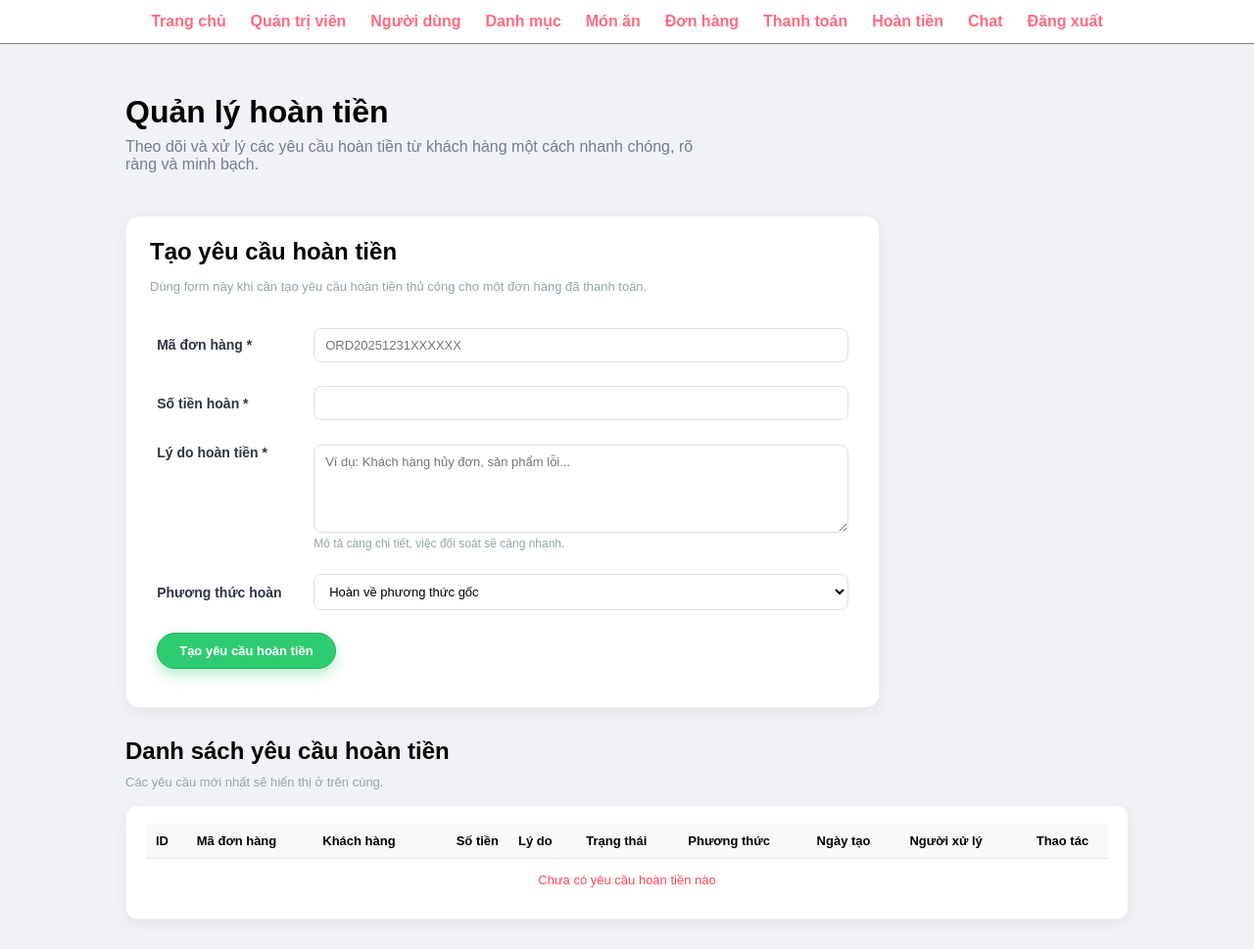
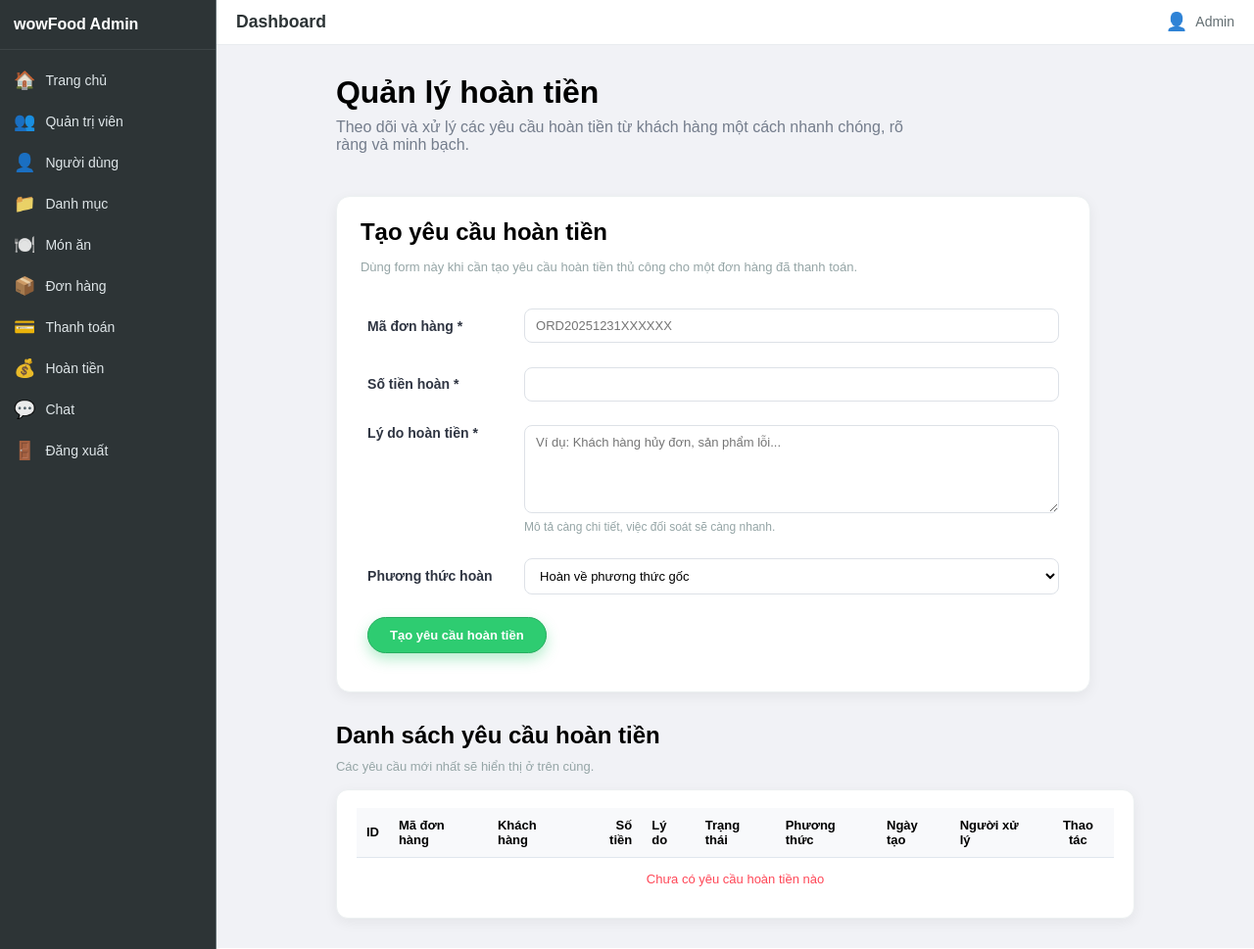
Before and after one commit to cchien59941/wow-food, a PHP site: page /wow-food/admin/refund.php in a window 1280 px wide. Shown: the top 969 px of the page at 98% size. Run offline with PHP 8.4, Linux system fonts and the light colour scheme; a user stored in the database is signed in; data comes from the database, SQL or seed files in the repository; data that the repository does not hold is empty; some libraries are stand-ins or nearby versions.

Commit message:
cập nhật giao diện dashboadr và làm quản lý đơn hàng -admin

```diff
--- a/admin/partials/footer.php
+++ b/admin/partials/footer.php
@@ -1,21 +1,11 @@
-<div class="footer">
-    <section class="social">
-        <div class="container text-center">
-            <ul>
-                <li>
-                    <a href="#"><img src="https://img.icons8.com/fluent/50/000000/facebook-new.png" /></a>
-                </li>
-                <li>
-                    <a href="#"><img src="https://img.icons8.com/fluent/48/000000/instagram-new.png" /></a>
-                </li>
-                <li>
-                    <a href="#"><img src="https://img.icons8.com/fluent/48/000000/twitter.png" /></a>
-                </li>
-            </ul>
-        </div>
-    </section>
-    <div class="wrapper">
-        <p class="text-center">All rights reserved. Designed By <a href="">5 anh em</a></p>
+<div class="footer admin-footer">
+    <div class="footer-inner">
+        <ul class="footer-social">
+            <li><a href="#"><img src="https://img.icons8.com/fluent/50/000000/facebook-new.png" alt="Facebook" /></a></li>
+            <li><a href="#"><img src="https://img.icons8.com/fluent/48/000000/instagram-new.png" alt="Instagram" /></a></li>
+            <li><a href="#"><img src="https://img.icons8.com/fluent/48/000000/twitter.png" alt="Twitter" /></a></li>
+        </ul>
+        <p class="footer-copy">All rights reserved. Designed By <a href="">5 anh em</a></p>
     </div>
 </div>
 
@@ -76,6 +66,7 @@
             }
             ?>
 </script>
+</div><!-- .admin-right -->
+</div><!-- .admin-layout -->
 </body>
-
 </html>
--- a/admin/partials/menu.php
+++ b/admin/partials/menu.php
@@ -1,55 +1,45 @@
 <?php
-require_once('../config/constants.php');
-require_once('login-check.php');
+if (!defined('SITEURL')) {
+    require_once __DIR__ . '/../../config/constants.php';
+}
+require_once __DIR__ . '/login-check.php';
 ?>
-
-<html>
-
+<!DOCTYPE html>
+<html lang="vi">
 <head>
-    <title>food oder</title>
-
-    <link rel="stylesheet" href="../css/admin.css">
+    <meta charset="UTF-8">
+    <meta name="viewport" content="width=device-width, initial-scale=1.0">
+    <title>Admin - wowFood</title>
+    <link rel="stylesheet" href="<?php echo SITEURL; ?>css/admin.css">
 </head>
-
-<body>
-
-    <div class="menu text-center">
-        <div class="wrapper">
+<body class="admin-body">
+<div class="admin-layout">
+    <aside class="admin-sidebar">
+        <div class="sidebar-brand">wowFood Admin</div>
+        <nav class="sidebar-nav">
             <ul>
-                <li><a href="index.php">Trang chủ</a></li>
-                <li><a href="manage-admin.php">Quản trị viên</a></li>
-                <li><a href="#">Người dùng</a></li>
-                <li><a href="manage-category.php">Danh mục</a></li>
-                <li><a href="#">Món ăn</a></li>
-                <li><a href="#">Đơn hàng</a></li>
-                <li><a href="manage-payment.php">Thanh toán</a></li>
-                <li><a href="refund.php">Hoàn tiền</a></li>
-                <li><a href="#" id="chatLinkAdmin" style="position: relative;">
-                        Chat
-                        <span id="chatBadgeAdmin" class="chat-badge" style="display: none;">0</span>
-                    </a>
-                </li>
-                <li><a href="#" onclick="confirmLogout('logout.php'); return false;">Đăng xuất</a></li>
+                <li><a href="index.php"><span class="menu-icon">🏠</span> Trang chủ</a></li>
+                <li><a href="manage-admin.php"><span class="menu-icon">👥</span> Quản trị viên</a></li>
+                <li><a href="#"><span class="menu-icon">👤</span> Người dùng</a></li>
+                <li><a href="manage-category.php"><span class="menu-icon">📁</span> Danh mục</a></li>
+                <li><a href="#"><span class="menu-icon">🍽️</span> Món ăn</a></li>
+                <li><a href="manage-order.php"><span class="menu-icon">📦</span> Đơn hàng</a></li>
+                <li><a href="manage-payment.php"><span class="menu-icon">💳</span> Thanh toán</a></li>
+                <li><a href="refund.php"><span class="menu-icon">💰</span> Hoàn tiền</a></li>
+                <li><a href="#" id="chatLinkAdmin" class="sidebar-link-chat"><span class="menu-icon">💬</span> Chat <span id="chatBadgeAdmin" class="chat-badge" style="display: none;">0</span></a></li>
+                <li><a href="#" onclick="confirmLogout('logout.php'); return false;"><span class="menu-icon">🚪</span> Đăng xuất</a></li>
             </ul>
-
-
-            <script>
-            function confirmLogout(logoutUrl) {
-                Swal.fire({
-                    title: 'Bạn có chắc chắn muốn đăng xuất?',
-                    text: 'Bạn sẽ phải đăng nhập lại để tiếp tục sử dụng',
-                    icon: 'question',
-                    showCancelButton: true,
-                    confirmButtonColor: '#3085d6',
-                    cancelButtonColor: '#d33',
-                    confirmButtonText: 'Đăng xuất',
-                    cancelButtonText: 'Hủy'
-                }).then((result) => {
-                    if (result.isConfirmed) {
-                        window.location.href = logoutUrl;
-                    }
-                });
-            }
-            </script>
-        </div>
-    </div>
+        </nav>
+    </aside>
+    <div class="admin-right">
+        <header class="admin-topbar">
+            <div class="topbar-left"><span class="topbar-title">Dashboard</span></div>
+            <div class="topbar-right"><span class="topbar-user"><span class="topbar-user-icon">👤</span> Admin</span></div>
+        </header>
+        <script>
+        function confirmLogout(logoutUrl) {
+            if (typeof Swal !== 'undefined') {
+                Swal.fire({ title: 'Bạn có chắc chắn muốn đăng xuất?', text: 'Bạn sẽ phải đăng nhập lại để tiếp tục sử dụng', icon: 'question', showCancelButton: true, confirmButtonColor: '#3085d6', cancelButtonColor: '#d33', confirmButtonText: 'Đăng xuất', cancelButtonText: 'Hủy' }).then(function(r) { if (r.isConfirmed) window.location.href = logoutUrl; });
+            } else { window.location.href = logoutUrl; }
+        }
+        </script>
--- a/css/admin.css
+++ b/css/admin.css
@@ -3,6 +3,102 @@
     padding: 0;
     font-family: Arial, Helvetica, sans-serif;
 }
+
+/* Admin layout: menu dọc sát lề trái + icon */
+body.admin-body{
+    min-height: 100vh;
+    overflow-x: hidden;
+}
+.admin-layout{
+    display: flex;
+    min-height: 100vh;
+}
+.admin-sidebar{
+    width: 220px;
+    min-width: 220px;
+    background: #2d3436;
+    color: #dfe6e9;
+    flex-shrink: 0;
+    display: flex;
+    flex-direction: column;
+    border-right: 1px solid #636e72;
+}
+.sidebar-brand{
+    padding: 16px 14px;
+    font-weight: 700;
+    font-size: 1rem;
+    color: #fff;
+    border-bottom: 1px solid rgba(255,255,255,0.08);
+}
+.sidebar-nav ul{
+    list-style: none;
+    margin: 0;
+    padding: 10px 0;
+}
+.sidebar-nav li{ margin: 0; }
+.sidebar-nav li a{
+    display: flex;
+    align-items: center;
+    gap: 10px;
+    padding: 12px 14px;
+    color: #dfe6e9;
+    text-decoration: none;
+    font-size: 14px;
+    font-weight: 500;
+    transition: background 0.2s, color 0.2s;
+}
+.sidebar-nav li a:hover,
+.sidebar-nav li a:focus{
+    background: rgba(255,255,255,0.08);
+    color: #fff;
+}
+.sidebar-nav .menu-icon{
+    font-size: 18px;
+    line-height: 1;
+    opacity: 0.9;
+}
+.sidebar-nav .chat-badge{
+    margin-left: auto;
+    background: #ff6b81;
+    color: #fff;
+    font-size: 11px;
+    padding: 2px 6px;
+    border-radius: 10px;
+}
+.admin-right{
+    flex: 1;
+    display: flex;
+    flex-direction: column;
+    min-width: 0;
+}
+.admin-topbar{
+    background: #fff;
+    border-bottom: 1px solid #e9ecef;
+    padding: 12px 20px;
+    display: flex;
+    align-items: center;
+    justify-content: space-between;
+    flex-shrink: 0;
+}
+.topbar-left .topbar-title{ font-size: 1.1rem; font-weight: 600; color: #2d3436; }
+.topbar-right .topbar-user{
+    display: inline-flex;
+    align-items: center;
+    gap: 8px;
+    font-size: 14px;
+    color: #636e72;
+}
+.topbar-user-icon{
+    font-size: 18px;
+    line-height: 1;
+    opacity: 0.9;
+}
+body.admin-body .main-content{
+    flex: 1;
+    background-color: #f1f2f6;
+    padding: 20px;
+}
+body.admin-body .main-content .wrapper{ max-width: 100%; }
 
 .wrapper{
     padding: 1%;
@@ -73,27 +169,6 @@ table tr th{
 }
 
 
-/* css for Menu */
-.menu{
-    border-bottom: 1px solid gray;
-}
-.menu ul{
-    list-style-type: none;
-}
-
-.menu ul li{
-    display: inline;
-    padding: 1%;
-}
-.menu ul li a{
-    text-decoration: none;
-    font-weight: bold;
-    color: #ff6b81;
-}
-.menu ul li a:hover{
-    color: #ff4757;
-}
-
 /* css for main-content */
 .main-content{
     background-color: #f1f2f6;
```
Also changed, not shown: other parts of css/admin.css (+39 -12 lines), admin/login.php (+7 -0 lines), admin/manage-order.php (added, +201 -0 lines).
